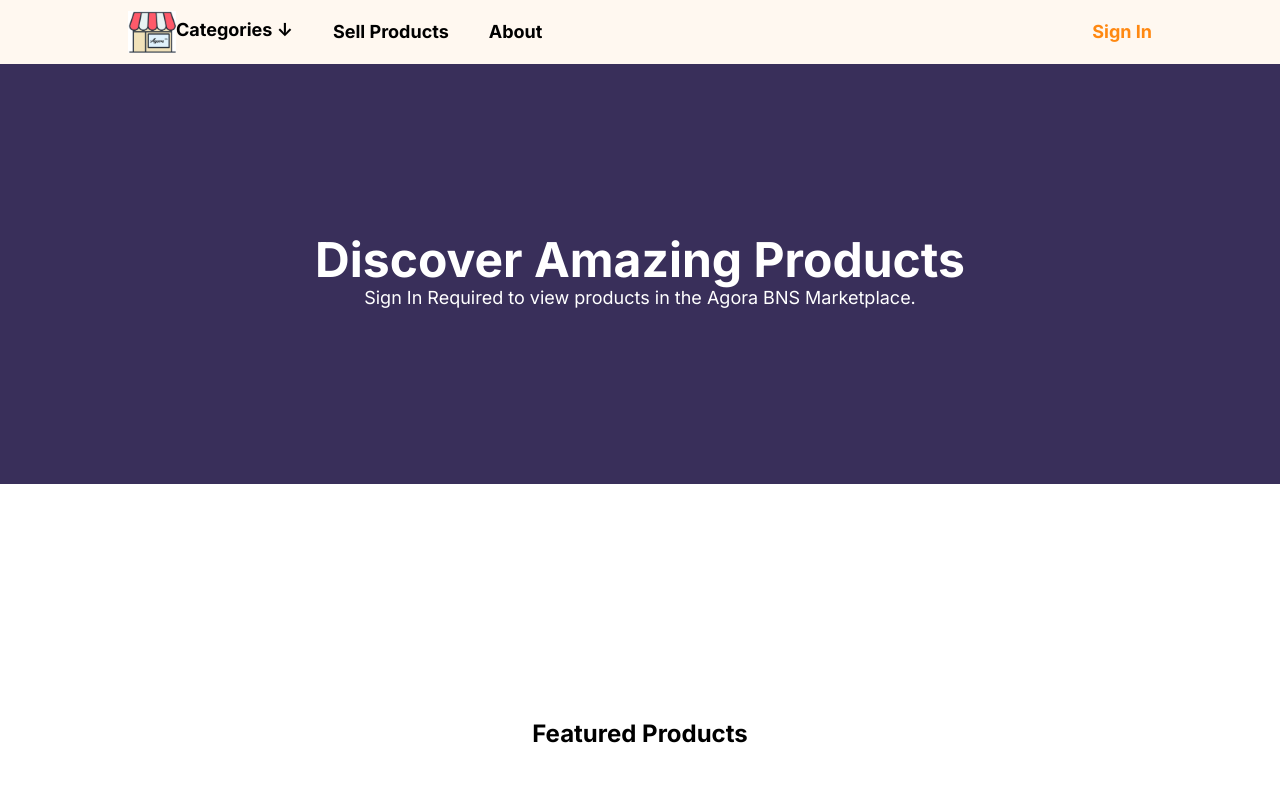
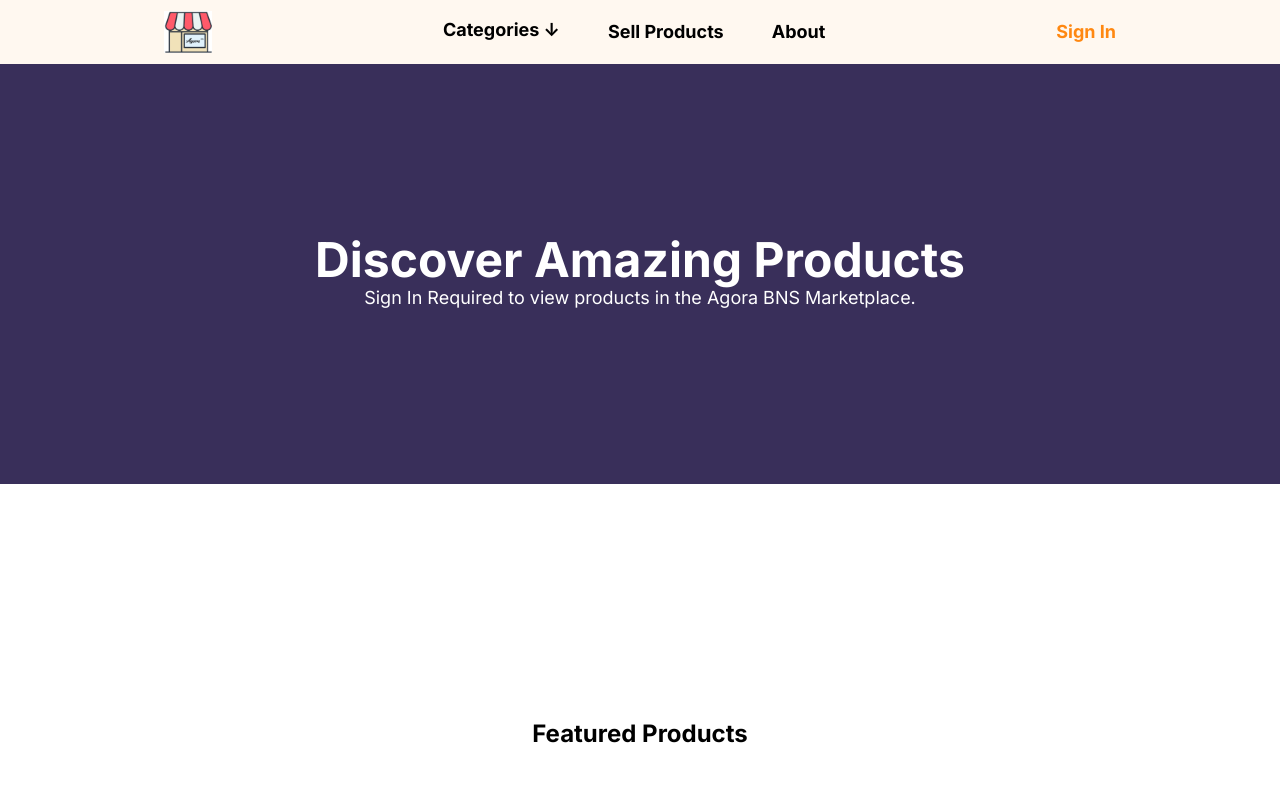
Before and after one commit to cuihonglei/agora-bns, a Next.js app: page / in a window 1280 px wide. Shown: the top 800 px of the page. Built offline with nearby package versions, Linux system fonts and the light colour scheme; no server answers.

Commit message:
Finished the header part of the home page except for the profile image.

```diff
--- a/app/components/header.js
+++ b/app/components/header.js
@@ -9,25 +9,11 @@ import { useUserAuth } from '../_utils/auth-context';
 
 import logo from '../assets/images/logo.png';
 
-function Header() {
+// Menu component
+function Menu() {
 
   const router = useRouter();
-  const { user, firebaseSignOut } = useUserAuth();
-
   const [isDropdownOpen, setIsDropdownOpen] = useState(false);
-
-  const handleSignIn = () => {
-    router.push('/login');
-  };
-
-  const handleSignOut = async () => {
-    try {
-      await firebaseSignOut();
-      router.push('/');
-    } catch (error) {
-      console.error("Error signing out:", error);
-    }
-  };
 
   /*
   Function to handle category selection.
@@ -39,15 +25,7 @@ function Header() {
   };
 
   return (
-    <header className="bg-[#FFF8F0]">
-      <div className="max-w-5xl h-16 flex justify-center items-center mx-auto">
-        {/* Logo */}
-        <Link href="/">
-          <Image src={logo} alt="Agora BNS Logo" width={48} height={43} />
-        </Link>
-
-        {/* Menu */}
-        {true && (<nav className="flex space-x-10 mx-auto items-center">
+    <nav className="flex space-x-12 mx-auto items-center">
 
       {/* Categories */}
       <div
@@ -130,19 +108,52 @@ function Header() {
       <Link href="/about" className="text-lg font-bold hover:text-[#FF8811]" >
         About
       </Link>
-        </nav>)}
+    </nav>
+  );
+}
+
+function Header() {
+
+  const router = useRouter();
+  const { user, firebaseSignOut } = useUserAuth();
+
+  const handleSignIn = () => {
+    router.push('/login');
+  };
+
+  const handleSignOut = async () => {
+    try {
+      await firebaseSignOut();
+      router.push('/');
+    } catch (error) {
+      console.error("Error signing out:", error);
+    }
+  };
+
+  return (
+    <header className="bg-[#FFF8F0]">
+      <div className="max-w-5xl h-16 flex justify-between items-center mx-auto">
+
+        {/* Logo */}
+        <Link href="/" className="ml-9">
+          <Image src={logo} alt="Agora BNS Logo" width={48} height={43} />
+        </Link>
+
+        {/* Menu */}
+        {true &&
+          <div className="flex flex-1">
+            <Menu />
+          </div>
+        }
 
         {/* Sign In/Logout Button */}
-        <div className="flex items-center justify-end flex-1 lg:w-0">
+        <div className="flex items-center mr-9">
           {user ? (
             <>
-              <span className="whitespace-nowrap text-base font-medium text-gray-500 hover:text-gray-900">
-                {/* TODO get name from the database if there is no displayName, - login with Email. */}
-                {user.displayName ? `Welcome, ${user.displayName}` : 'Welcome!'}
-              </span>
+              {/* TODO profile image */}
               <button
                 onClick={handleSignOut}
-                className="ml-8 whitespace-nowrap inline-flex items-center justify-center px-4 py-2 border border-transparent rounded-md shadow-sm text-base font-medium text-white bg-gradient-to-r from-teal-500 to-cyan-600 hover:bg-gradient-to-br"
+                className="text-lg font-bold text-[#FF8811] hover:text-[#392F5A]"
               >
                 Logout
               </button>
```
Also changed, not shown: app/page.js (+5 -24 lines). Lines whose indentation alone changed are shown as unchanged.
